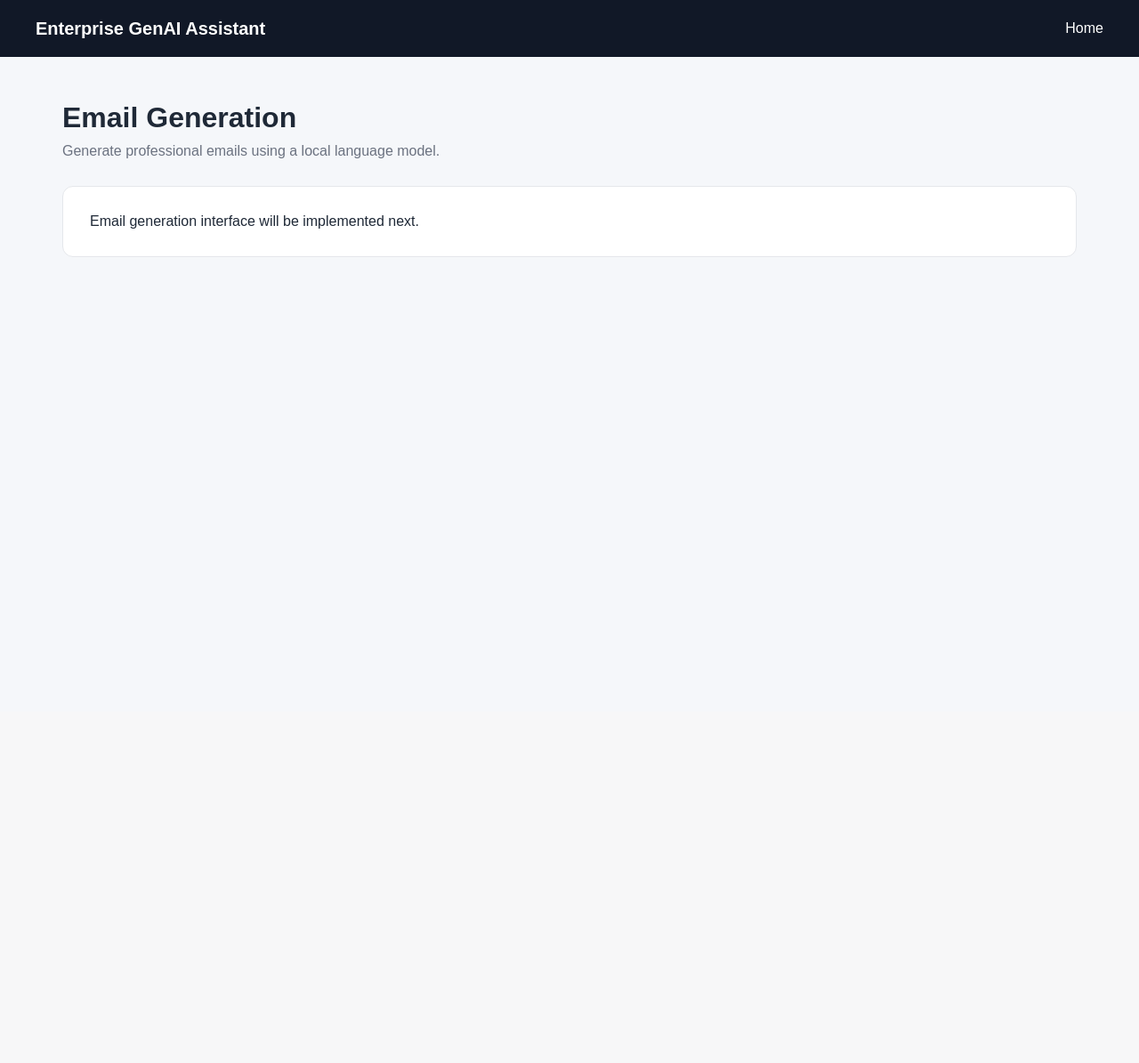
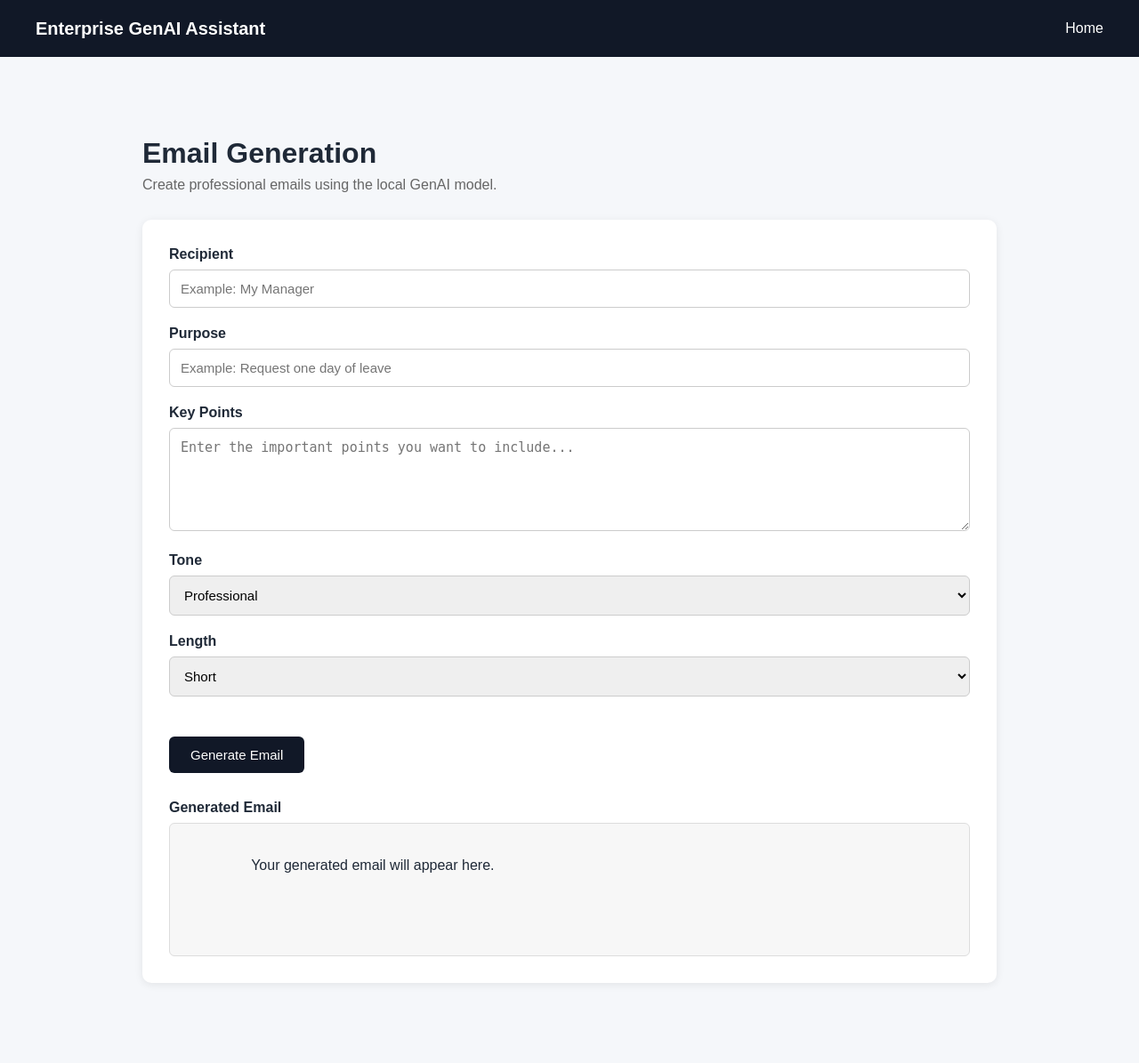
Before and after one commit to ZionVas/enterprise-genai-assistant, a Flask app: page /email in a window 1280 px wide. Shown: the whole page at 89% size. Before the commit the page ends 289 px from the top, so only its background shows below. Run offline with Flask 3, Linux system fonts and the light colour scheme.

Commit message:
Add LangChain email generation workflow

```diff
--- a/app/routes/main.py
+++ b/app/routes/main.py
@@ -1,11 +1,15 @@
 from flask import Blueprint, render_template, request, jsonify
 
 from app.services.generation_graph import build_generation_graph
+
+from app.services.email_graph import build_email_graph
 
 
 main_bp = Blueprint("main", __name__)
 
 generation_graph = build_generation_graph()
+
+email_graph = build_email_graph()
 
 
 @main_bp.route("/")
@@ -66,3 +70,45 @@ def generate():
             "success": False,
             "error": str(exc)
         }), 500
+
+@main_bp.route("/api/generate-email", methods=["POST"])
+def generate_email():
+
+    data = request.get_json()
+
+    recipient = data.get("recipient", "").strip()
+    purpose = data.get("purpose", "").strip()
+    key_points = data.get("key_points", "").strip()
+    tone = data.get("tone", "professional").strip()
+    length = data.get("length", "medium").strip()
+
+    if not purpose:
+        return jsonify({
+            "success": False,
+            "error": "Email purpose cannot be empty."
+        }), 400
+
+    try:
+
+        result = email_graph.invoke(
+            {
+                "recipient": recipient,
+                "purpose": purpose,
+                "key_points": key_points,
+                "tone": tone,
+                "length": length,
+                "response": "",
+            }
+        )
+
+        return jsonify({
+            "success": True,
+            "response": result["response"]
+        })
+
+    except Exception as exc:
+
+        return jsonify({
+            "success": False,
+            "error": str(exc)
+        }), 500
--- a/frontend/static/js/app.js
+++ b/frontend/static/js/app.js
@@ -59,3 +59,96 @@ ${prompt}
         generateButton.disabled = false;
     }
 }
+
+async function generateEmail() {
+
+    const recipient =
+        document.getElementById("recipient").value.trim();
+
+    const purpose =
+        document.getElementById("purpose").value.trim();
+
+    const keyPoints =
+        document.getElementById("key-points").value.trim();
+
+    const tone =
+        document.getElementById("email-tone").value;
+
+    const length =
+        document.getElementById("email-length").value;
+
+    const resultBox =
+        document.getElementById("email-result");
+
+    const loading =
+        document.getElementById("email-loading");
+
+    const generateButton =
+        document.getElementById("email-generate-btn");
+
+
+    if (!purpose) {
+
+        resultBox.textContent =
+            "Please enter the purpose of the email.";
+
+        return;
+    }
+
+
+    loading.classList.remove("hidden");
+
+    generateButton.disabled = true;
+
+    resultBox.textContent = "";
+
+
+    try {
+
+        const response = await fetch(
+            "/api/generate-email",
+            {
+                method: "POST",
+
+                headers: {
+                    "Content-Type": "application/json"
+                },
+
+                body: JSON.stringify({
+                    recipient: recipient,
+                    purpose: purpose,
+                    key_points: keyPoints,
+                    tone: tone,
+                    length: length
+                })
+            }
+        );
+
+
+        const data = await response.json();
+
+
+        if (!data.success) {
+
+            resultBox.textContent =
+                `Error: ${data.error}`;
+
+            return;
+        }
+
+
+        resultBox.textContent = data.response;
+
+
+    } catch (error) {
+
+        resultBox.textContent =
+            `Request failed: ${error.message}`;
+
+    } finally {
+
+        loading.classList.add("hidden");
+
+        generateButton.disabled = false;
+    }
+}
--- a/frontend/templates/email.html
+++ b/frontend/templates/email.html
@@ -1,20 +1,95 @@
 {% extends "base.html" %}
 
-{% block title %}
-Email Generation
-{% endblock %}
+{% block title %}Email Generation{% endblock %}
 
 {% block content %}
 
-<h1>Email Generation</h1>
+<div class="page-container">
 
-<p class="page-description">
-    Generate professional emails using a local language model.
-</p>
+    <div class="page-header">
+        <h1>Email Generation</h1>
+        <p>Create professional emails using the local GenAI model.</p>
+    </div>
 
-<div class="form-container">
+    <div class="generation-card">
 
-    <p>Email generation interface will be implemented next.</p>
+        <div class="form-group">
+            <label for="recipient">Recipient</label>
+
+            <input
+                id="recipient"
+                class="form-control"
+                type="text"
+                placeholder="Example: My Manager"
+            >
+        </div>
+
+        <div class="form-group">
+            <label for="purpose">Purpose</label>
+
+            <input
+                id="purpose"
+                class="form-control"
+                type="text"
+                placeholder="Example: Request one day of leave"
+            >
+        </div>
+
+        <div class="form-group">
+            <label for="key-points">Key Points</label>
+
+            <textarea
+                id="key-points"
+                class="form-control"
+                rows="5"
+                placeholder="Enter the important points you want to include..."
+            ></textarea>
+        </div>
+
+        <div class="form-group">
+            <label for="email-tone">Tone</label>
+
+            <select id="email-tone" class="form-control">
+                <option value="professional">Professional</option>
+                <option value="formal">Formal</option>
+                <option value="friendly">Friendly</option>
+                <option value="concise">Concise</option>
+            </select>
+        </div>
+
+        <div class="form-group">
+            <label for="email-length">Length</label>
+
+            <select id="email-length" class="form-control">
+                <option value="short">Short</option>
+                <option value="medium">Medium</option>
+                <option value="long">Long</option>
+            </select>
+        </div>
+
+        <button
+            id="email-generate-btn"
+            class="btn-primary"
+            onclick="generateEmail()"
+        >
+            Generate Email
+        </button>
+
+        <div id="email-loading" class="loading hidden">
+            Generating email...
+        </div>
+
+        <div class="result-section">
+
+            <label>Generated Email</label>
+
+            <div id="email-result" class="result-box">
+                Your generated email will appear here.
+            </div>
+
+        </div>
+
+    </div>
 
 </div>
 
```
Also changed, not shown: app/prompts/email_prompts.py (added, +46 -0 lines), app/services/email_graph.py (added, +38 -0 lines), tests/test_email.py (added, +24 -0 lines).
